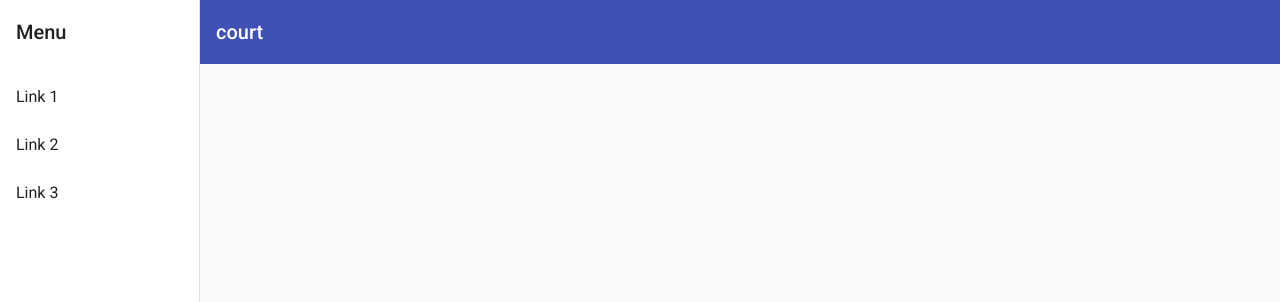
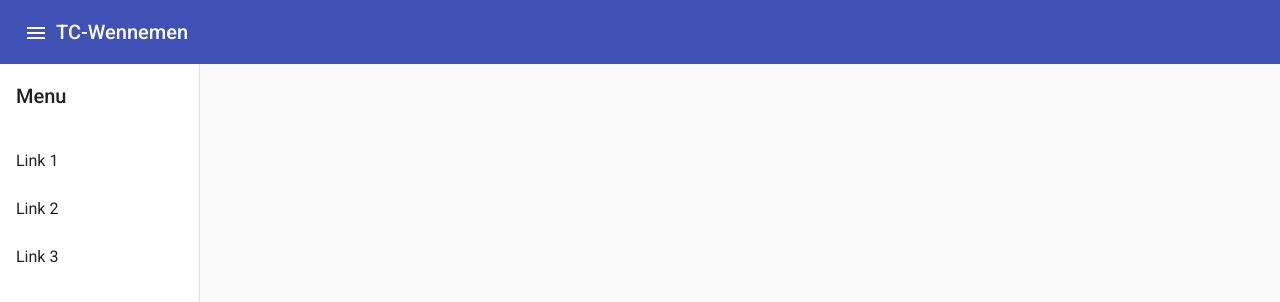
Before and after one commit to niwolf/court, an Angular app: page / in a window 1280 px wide. Shown: the top 302 px of the page. Built offline with nearby package versions, Linux system fonts and the light colour scheme.

Commit message:
wip toolbar

```diff
--- a/src/app/navigation/navigation.component.html
+++ b/src/app/navigation/navigation.component.html
@@ -1,5 +1,14 @@
+<mat-toolbar color="primary" class="text-center">
+  <button
+    mat-icon-button
+    (click)="drawer.toggle()">
+<!--    *ngIf="isHandset$ | async">-->
+  <mat-icon>menu</mat-icon>
+  </button>
+  <span>TC-Wennemen</span>
+</mat-toolbar>
 <mat-sidenav-container class="sidenav-container">
-  <mat-sidenav #drawer class="sidenav" fixedInViewport
+  <mat-sidenav #drawer class="sidenav"
       [attr.role]="(isHandset$ | async) ? 'dialog' : 'navigation'"
       [mode]="(isHandset$ | async) ? 'over' : 'side'"
       [opened]="(isHandset$ | async) === false">
@@ -11,17 +20,6 @@
     </mat-nav-list>
   </mat-sidenav>
   <mat-sidenav-content>
-    <mat-toolbar color="primary">
-      <button
-        type="button"
-        aria-label="Toggle sidenav"
-        mat-icon-button
-        (click)="drawer.toggle()"
-        *ngIf="isHandset$ | async">
-        <mat-icon aria-label="Side nav toggle icon">menu</mat-icon>
-      </button>
-      <span>court</span>
-    </mat-toolbar>
     <!-- Add Content Here -->
   </mat-sidenav-content>
 </mat-sidenav-container>
```
